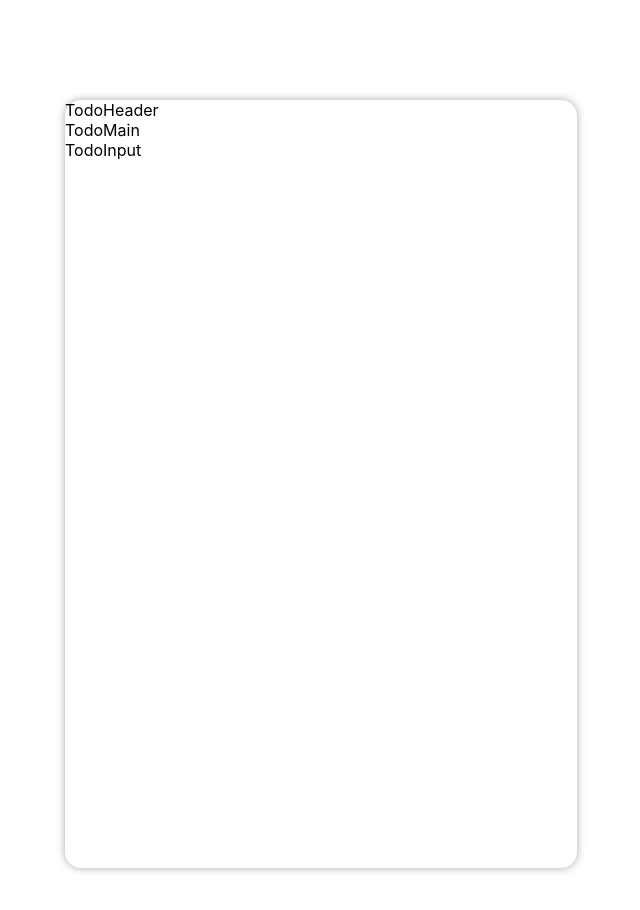
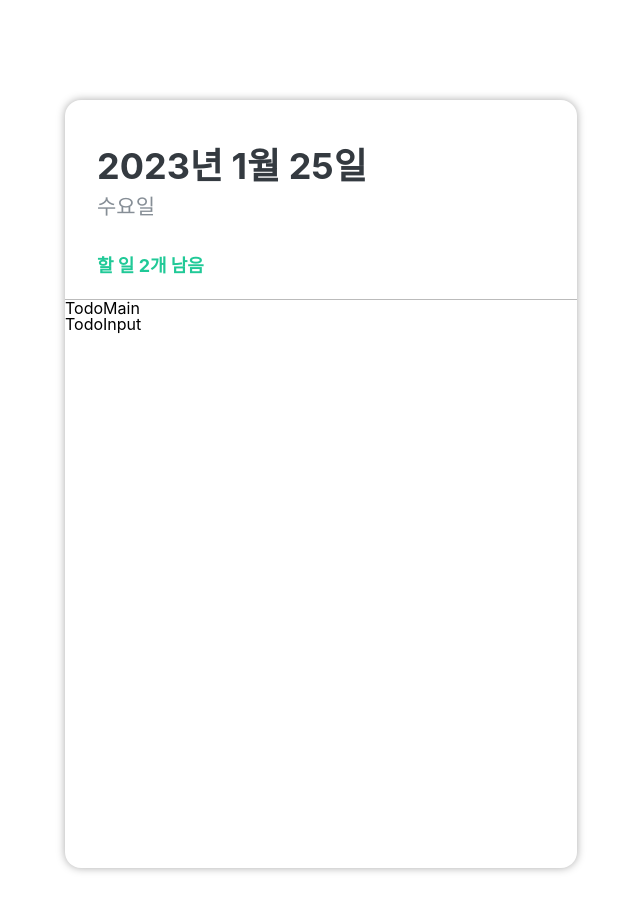
Before and after one commit to dlwlsgur0909/todo-react-app202301, a React (Create React App) app: page / in a window 1280 px wide. Shown: the top 910 px of the page, without its empty margins (319-959 px from the left). Built offline with nearby package versions, Linux system fonts and the light colour scheme.

Commit message:
# TodoHeader

```diff
--- a/public/index.html
+++ b/public/index.html
@@ -25,6 +25,10 @@
       Learn how to configure a non-root public URL by running `npm run build`.
     -->
     <title>React App</title>
+
+    <!-- reset.css -->
+    <link rel="stylesheet" href="https://cdn.jsdelivr.net/npm/reset-css@5.0.1/reset.min.css">
+
   </head>
   <body>
     <noscript>You need to enable JavaScript to run this app.</noscript>
--- a/src/components/Hello.js
+++ b/src/components/Hello.js
@@ -1,4 +1,4 @@
-import React, { useState, useEffect } from 'react'
+import React, { useState, useEffect } from 'react';
 
 // component는 대문자로 시작하는게 관례이다
 const Hello = () => {
--- a/src/components/item/Item.js
+++ b/src/components/item/Item.js
@@ -1,4 +1,4 @@
-import React from 'react'
+import React from 'react';
 
 // props는 부모 컴포넌트가 속성값으로 전달한 데이터 객체
 const Item = ({foodInfo}) => {
--- a/src/components/item/ItemMain.js
+++ b/src/components/item/ItemMain.js
@@ -1,4 +1,4 @@
-import React from 'react'
+import React from 'react';
 import Item from './Item';
 
 // 음식 메뉴 리스트 관리
--- a/src/components/todo/TodoHeader.js
+++ b/src/components/todo/TodoHeader.js
@@ -1,8 +1,13 @@
-import React from 'react'
+import React from 'react';
+import './css/TodoHeader.css';
 
 const TodoHeader = () => {
   return (
-    <div>TodoHeader</div>
+    <header>
+        <h1>2023년 1월 25일</h1>
+        <h2 className='day'>수요일</h2>
+        <div className='task-left'>할 일 2개 남음</div>
+    </header>
   )
 }
 
--- a/src/components/todo/TodoTemplate.js
+++ b/src/components/todo/TodoTemplate.js
@@ -1,4 +1,4 @@
-import React from 'react'
+import React from 'react';
 
 // css 로딩
 import './css/TodoTemplate.css';
--- /dev/null
+++ b/src/components/todo/css/TodoHeader.css
@@ -0,0 +1,23 @@
+header {
+    border-bottom: 1px solid #bbb;
+    padding: 48px 32px 24px 32px;
+}
+
+header h1{
+    font-size: 36px;
+    font-weight: 700;
+    color: #343a40;
+}
+
+header .day {
+    font-size: 21px;
+    color: #868e96;
+    margin-top: 12px;
+    margin-bottom: 40px;
+}
+
+header .task-left {
+    font-size: 18px;
+    font-weight: 700;
+    color: #20c997;
+}
```
